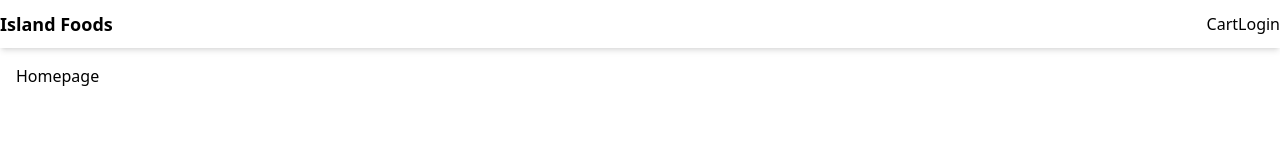
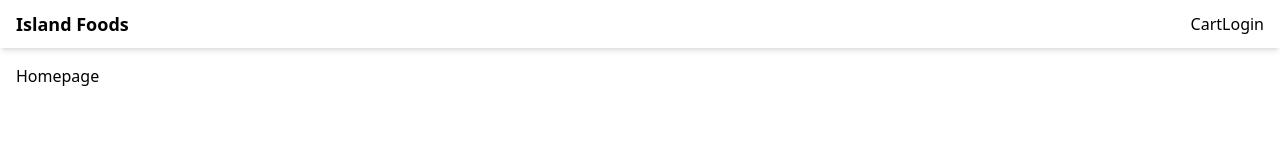
Before and after one commit to iAmash412/Ecommmerce-project, a Next.js app in the folder ecommerce/: page / in a window 1280 px wide. Shown: the top 160 px of the page. Built offline with nearby package versions, Linux system fonts and the light colour scheme.

Commit message:
Updated Tailwind CSS on layout

```diff
--- a/ecommerce/components/Layout.tsx
+++ b/ecommerce/components/Layout.tsx
@@ -13,7 +13,7 @@ export default function Layout({title, children}) {
       </Head>
         <div className="flex min-h-screen flex-col justify-between">
          <header>
-          <nav className="flex h-12 items-center px4 justify-between shadow-md">
+          <nav className="flex h-12 items-center px-4 justify-between shadow-md">
             <Link href = "/" legacyBehavior>
               <a className="text-lg font-bold">Island Foods</a>
             </Link>
```
